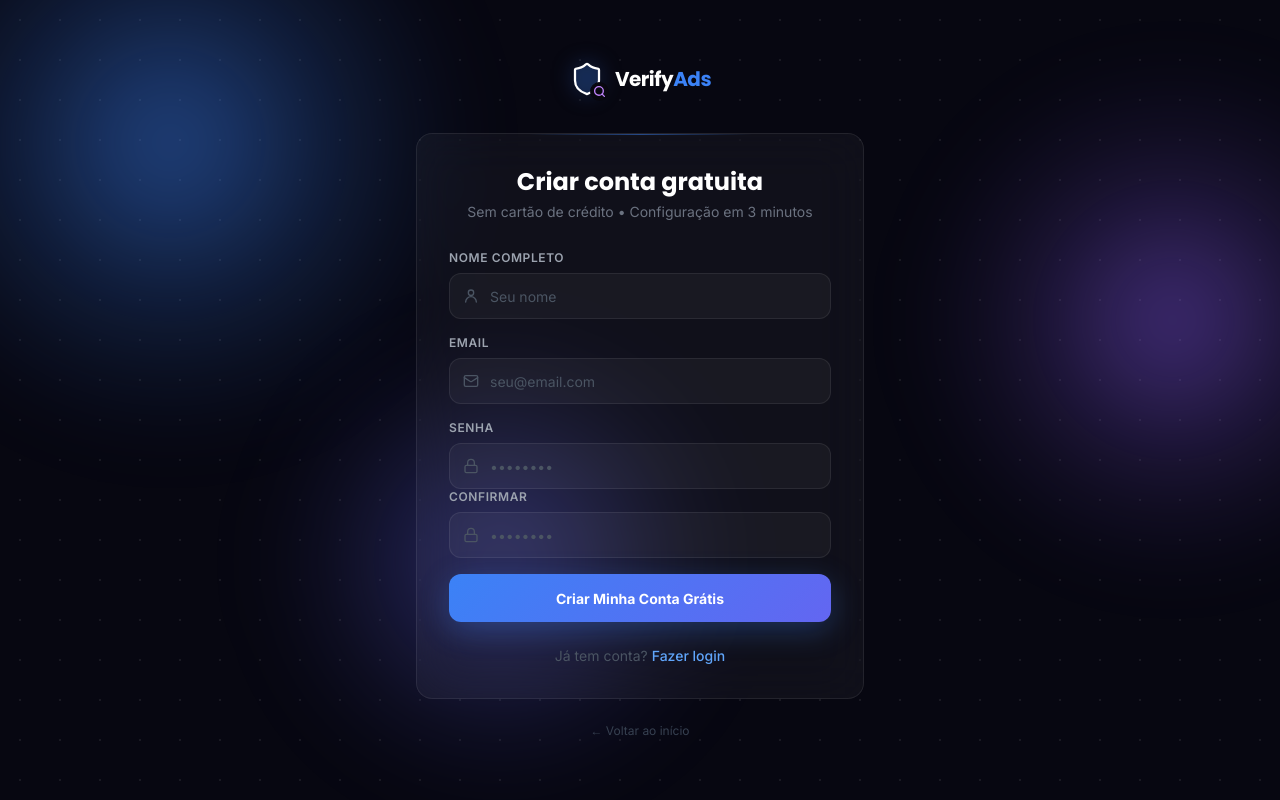
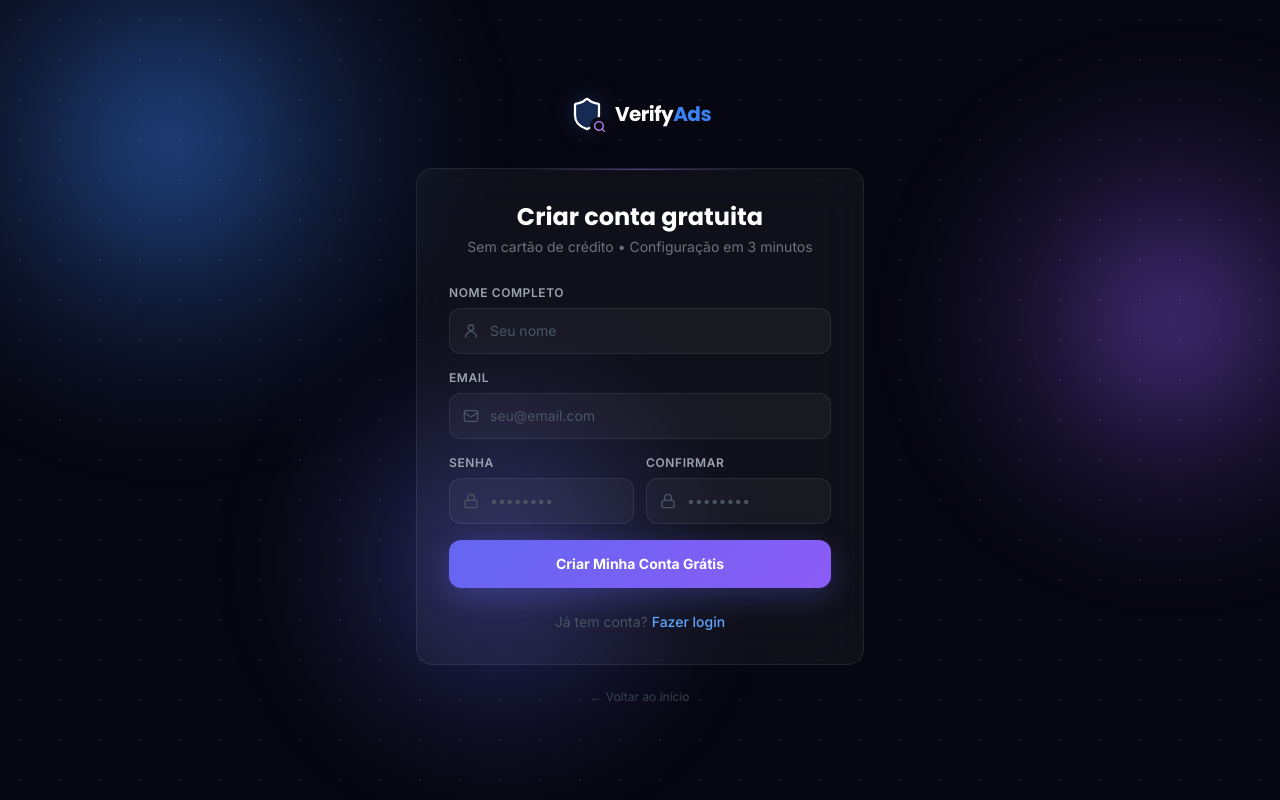
Before and after one commit to matspectrum-ai/Verify-ADS, a Next.js app: page /cadastro in a window 1280 px wide. Built offline with nearby package versions, Linux system fonts and the light colour scheme.

Commit message:
refactor: scope signup-specific styles

```diff
--- a/app/cadastro/page.tsx
+++ b/app/cadastro/page.tsx
@@ -4,6 +4,7 @@ import Link from "next/link";
 import { FormEvent } from "react";
 import { AmbientBackground } from "../components/ambient-background";
 import { Brand } from "../components/brand";
+import styles from "./signup.module.css";
 
 function FieldIcon({ type }: { type: "user" | "email" | "lock" }) {
   const common = {
@@ -30,12 +31,12 @@ export default function SignupPage() {
   }
 
   return (
-    <main className="auth-page signup-page">
+    <main className="auth-page">
       <AmbientBackground compact />
       <div className="auth-wrap">
         <div className="auth-brand"><Brand size="md" centered /></div>
-        <div className="auth-card signup-auth-card">
-          <div className="auth-card-line signup-card-line" />
+        <div className={`auth-card ${styles.signupCard}`}>
+          <div className={`auth-card-line ${styles.signupLine}`} />
           <header>
             <h1>Criar conta gratuita</h1>
             <p>Sem cartão de crédito • Configuração em 3 minutos</p>
@@ -55,7 +56,7 @@ export default function SignupPage() {
                 <input type="email" required autoComplete="email" placeholder="seu@email.com" />
               </div>
             </label>
-            <div className="signup-password-grid">
+            <div className={styles.passwordGrid}>
               <label>
                 <span>Senha</span>
                 <div className="field-wrap">
@@ -71,7 +72,7 @@ export default function SignupPage() {
                 </div>
               </label>
             </div>
-            <button className="signup-submit" type="submit">Criar Minha Conta Grátis</button>
+            <button className={styles.submitButton} type="submit">Criar Minha Conta Grátis</button>
           </form>
           <p className="signup-copy">Já tem conta? <Link href="/login">Fazer login</Link></p>
         </div>
```
